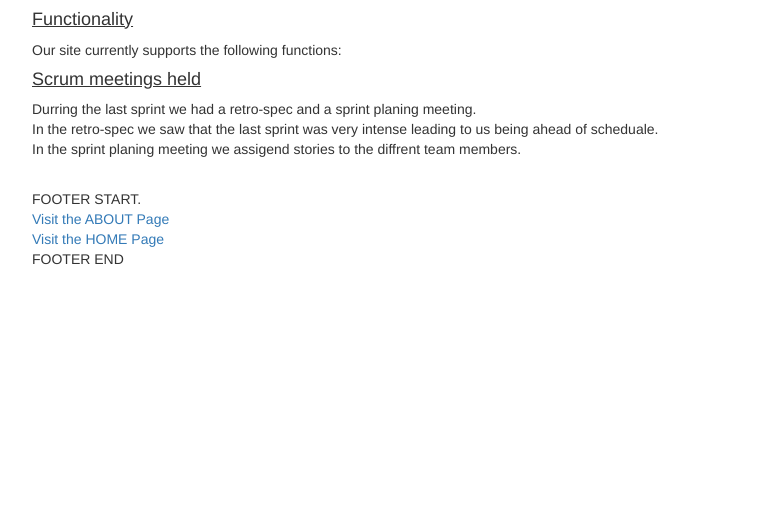
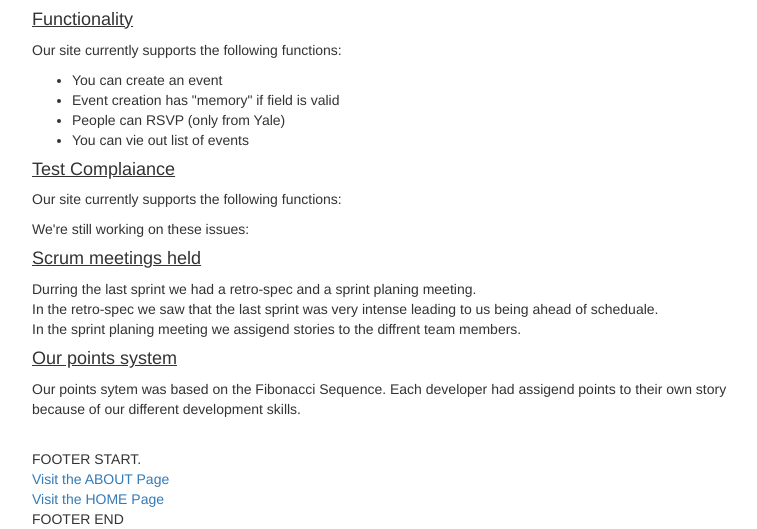
Before and after one commit to small-sea/Sprint-Reports, a website: page views/sprint3.html in a window 1280 px wide. Shown: the part 469-998 px from the top of the page, without its empty margins (38-795 px from the left). Before the commit the page ends 800 px from the top, so only its background shows below. Drawn offline with nearby package versions, Linux system fonts and the light colour scheme; files that its build step writes are made by us from their sources.

Commit message:
some text added

```diff
--- a/controllers/reports.js
+++ b/controllers/reports.js
@@ -62,7 +62,7 @@ function reportDetail (request, response) {
     var contextData = {
         title: 'Small-Sea Sprint reports site',
         report: rep,
-        functionality: functionality
+        functionality: functionality,
     };
     response.render('sprint'+ rep.id +'.html', contextData);
   }
@@ -71,7 +71,6 @@ function reportDetail (request, response) {
       response.redirect(rep.link);
   }
 }
-
 module.exports = {
   reportDetail: reportDetail
 };
--- a/views/sprint3.html
+++ b/views/sprint3.html
@@ -22,17 +22,28 @@
   <h4><u> Functionality </u></h4>
   <p>
       Our site currently supports the following functions:
+      <ul>
+          <li> You can create an event </li>
+          <li> Event creation has "memory" if field is valid </li>
+          <li> People can RSVP (only from Yale) </li>
+          <li> You can vie out list of events </li>
+      </ul>
+  </p>
+  <h4><u> Test Complaiance </u></h4>
+  <p>
+      Our site currently supports the following functions:
       <ul class = 'done'>
           {% for func in report.functionality %}
               <li> {{functionality[func]}} </li>
           {% endfor %}
       </ul>
+      We're still working on these issues:
       {% if report.todo != 0 %}
-            <ul class = 'todo'>
-              {% for todo in report.todo %}
-                  <li> {{functionality[todo]}} </li>
-              {% endfor %}
-      </ul>
+        <ul class = 'todo'>
+          {% for todo in report.todo %}
+              <li> {{functionality[todo]}} </li>
+          {% endfor %}
+        </ul>
       {% endif %}
   </p>
   <!-- Scrum meeting held -->
@@ -43,4 +54,9 @@
       In the sprint planing meeting we assigend stories to the diffrent team members.
   </p>
   <!-- Points system      -->
+  <h4><u> Our points system </u></h4>
+  <pr>
+      Our points sytem was based on the Fibonacci Sequence. Each developer had assigend points to their own story<br>
+      because of our different development skills.
+  </p>
 {% endblock %}
```
